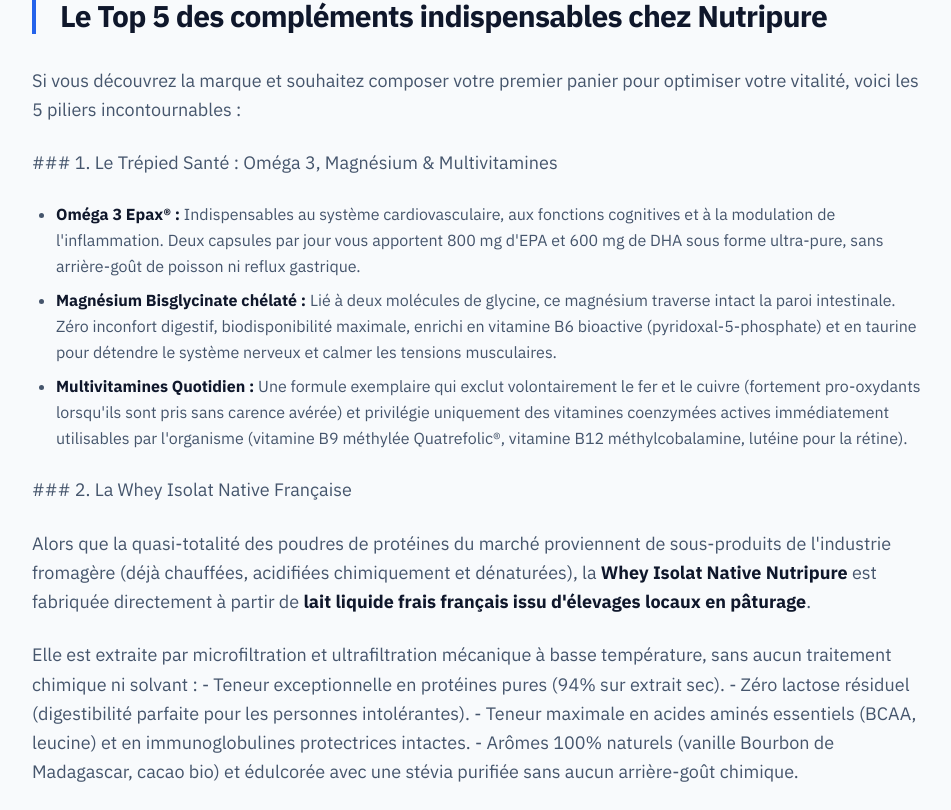
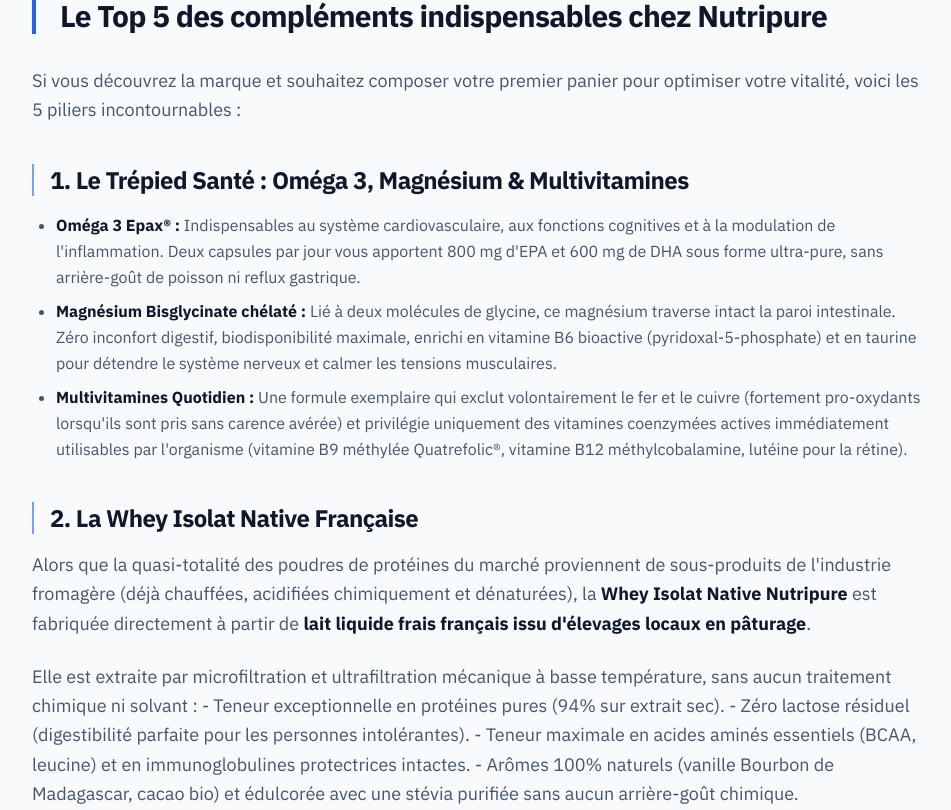
Before and after one commit to NACoaching/ParraineMoi, a Next.js app: page /guides/avis-nutripure-code-parrainage-complements-alimentaires in a window 1280 px wide. Shown: the part 3610-4420 px from the top of the page, without its empty margins (160-1111 px from the left). Built offline with nearby package versions, Linux system fonts and the light colour scheme.

Commit message:
fix: support subheadings H3, clean markdown formatting in guides

```diff
--- a/src/app/guides/[slug]/page.tsx
+++ b/src/app/guides/[slug]/page.tsx
@@ -101,15 +101,27 @@ export default async function GuidePage({ params }: { params: Promise<{ slug: st
         };
 
         return blocks.map((block, index) => {
-            if (block.startsWith('## ')) {
+            const trimmed = block.trim();
+            if (!trimmed || trimmed === '---') return null;
+
+            if (trimmed.startsWith('## ')) {
                 return (
                     <h2 key={index} className="text-3xl font-bold text-slate-900 dark:text-white mt-16 mb-8 tracking-tight border-l-4 border-primary pl-6">
-                        {block.replace('## ', '')}
+                        {parseInline(trimmed.replace('## ', ''))}
                     </h2>
                 );
             }
-            if (block.startsWith('- ')) {
-                const listItems = block.split('\n').map(item => item.replace('- ', ''));
+
+            if (trimmed.startsWith('### ')) {
+                return (
+                    <h3 key={index} className="text-2xl font-bold text-slate-900 dark:text-white mt-10 mb-4 tracking-tight border-l-2 border-primary/60 pl-4">
+                        {parseInline(trimmed.replace('### ', ''))}
+                    </h3>
+                );
+            }
+
+            if (trimmed.startsWith('- ') || trimmed.startsWith('* ')) {
+                const listItems = trimmed.split('\n').map(item => item.replace(/^[*-]\s*/, ''));
                 return (
                     <ul key={index} className="list-disc pl-6 space-y-2 text-slate-600 dark:text-slate-400 leading-relaxed mb-6">
                         {listItems.map((li, i) => (
@@ -118,13 +130,14 @@ export default async function GuidePage({ params }: { params: Promise<{ slug: st
                     </ul>
                 );
             }
+
             // Paragraph
             return (
                 <p key={index} className="text-slate-600 dark:text-slate-400 leading-relaxed mb-6 text-lg">
-                    {parseInline(block)}
+                    {parseInline(trimmed)}
                 </p>
             );
-        });
+        }).filter(Boolean);
     };
 
     const articleJsonLd = {
```
Also changed, not shown: src/data/guides.json.
